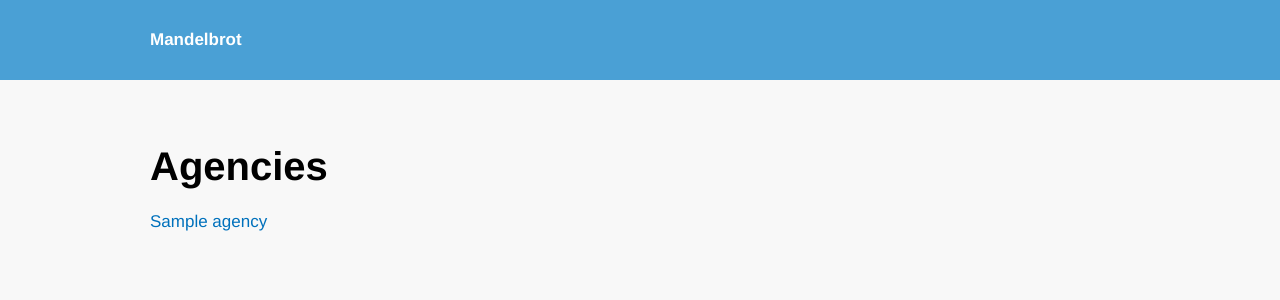
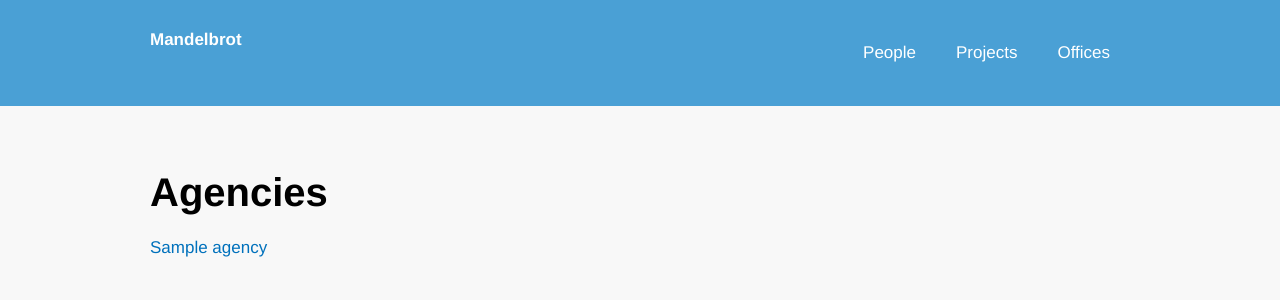
Before and after one commit to paultag/mandelbrot, a Django app: page /agencies/ in a window 1280 px wide. Shown: the top 300 px of the page. Run offline with Django 3.2, Linux system fonts and the light colour scheme; tables that the repository leaves empty hold one stand-in row (values such as "Sample post"); style sheets or scripts are compiled from the project's sources.

Commit message:
add to nav bar

```diff
--- a/mandelbrot/templates/mandelbrot/base.html
+++ b/mandelbrot/templates/mandelbrot/base.html
@@ -17,6 +17,12 @@
         <div class="usa-grid">
             <strong class="mdl-logo">Mandelbrot</strong>
             <span class="mdl-application-title"></span>
+
+          <ul class="mdl-nav-links usa-unstyled-list">
+            <li><a href="offices.html">Offices</a></li>
+            <li><a href="projects.html">Projects</a></li>
+            <li><a href="people.html">People</a></li>
+          </ul>
         </div>
     </nav>
 {% block "main" %}{% endblock %}
```
